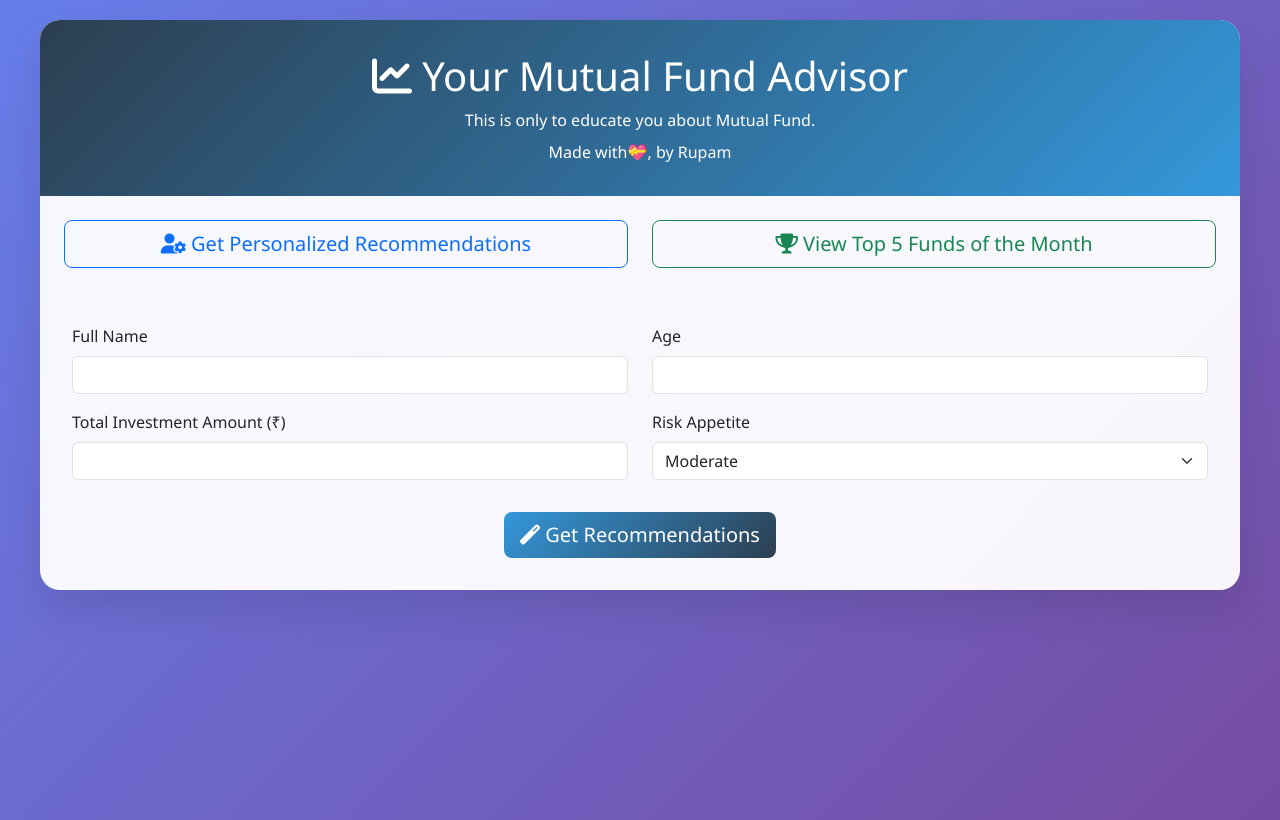
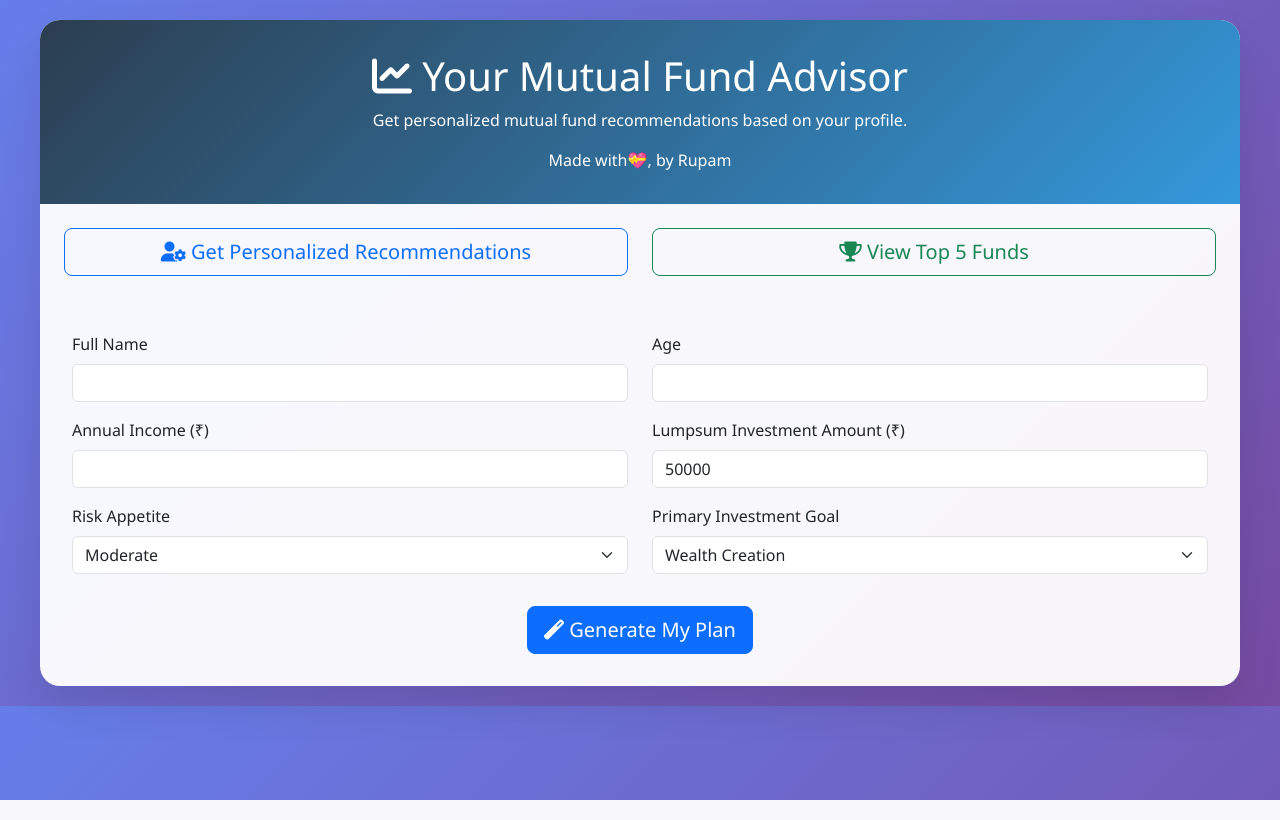
Before and after one commit to RupamMal/MF_advisor, a Flask app: page / in a window 1280 px wide. Run offline with Flask 3, Linux system fonts and the light colour scheme.

Commit message:
Update index.html

```diff
--- a/templates/index.html
+++ b/templates/index.html
@@ -7,78 +7,23 @@
     <link href="https://cdn.jsdelivr.net/npm/bootstrap@5.3.0/dist/css/bootstrap.min.css" rel="stylesheet">
     <link href="https://cdnjs.cloudflare.com/ajax/libs/font-awesome/6.0.0/css/all.min.css" rel="stylesheet">
     <style>
-        :root {
-            --primary-color: #2c3e50;
-            --secondary-color: #3498db;
-        }
-        body {
-            font-family: 'Segoe UI', Tahoma, Geneva, Verdana, sans-serif;
-            background: linear-gradient(135deg, #667eea 0%, #764ba2 100%);
-            min-height: 100vh;
-        }
-        .main-container {
-            background: rgba(255, 255, 255, 0.95);
-            border-radius: 20px;
-            box-shadow: 0 20px 40px rgba(0, 0, 0, 0.1);
-            margin: 20px auto;
-            max-width: 1200px;
-        }
-        .header {
-            background: linear-gradient(135deg, var(--primary-color), var(--secondary-color));
-            color: white;
-            padding: 2rem;
-            border-radius: 20px 20px 0 0;
-            text-align: center;
-        }
-        .form-section, .top-funds-section, .results-section {
-            padding: 2rem;
-        }
-        .btn-primary {
-            background: linear-gradient(135deg, var(--secondary-color), var(--primary-color));
-            border: none;
-        }
-        .card {
-            border-radius: 15px;
-            border: none;
-            box-shadow: 0 10px 30px rgba(0, 0, 0, 0.1);
-            margin-bottom: 1.5rem;
-        }
-        .card-header {
-            background: linear-gradient(135deg, var(--primary-color), var(--secondary-color));
-            color: white;
-            border-radius: 15px 15px 0 0 !important;
-        }
-        .loading {
-            display: none;
-            text-align: center;
-            padding: 2rem;
-        }
-        .spinner {
-            width: 50px;
-            height: 50px;
-            border: 5px solid #f3f3f3;
-            border-top: 5px solid var(--secondary-color);
-            border-radius: 50%;
-            animation: spin 1s linear infinite;
-        }
-        @keyframes spin {
-            0% { transform: rotate(0deg); }
-            100% { transform: rotate(360deg); }
-        }
-        .risk-profile {
-            padding: 1rem;
-            border-radius: 10px;
-            margin: 1rem 0;
-            text-align: center;
-            font-weight: bold;
-        }
+        :root { --primary-color: #2c3e50; --secondary-color: #3498db; }
+        body { font-family: 'Segoe UI', sans-serif; background: linear-gradient(135deg, #667eea 0%, #764ba2 100%); }
+        .main-container { background: rgba(255, 255, 255, 0.95); border-radius: 20px; box-shadow: 0 20px 40px rgba(0,0,0,0.1); margin: 20px auto; max-width: 1200px; }
+        .header { background: linear-gradient(135deg, var(--primary-color), var(--secondary-color)); color: white; padding: 2rem; border-radius: 20px 20px 0 0; text-align: center; }
+        .form-section, .top-funds-section, .results-section { padding: 2rem; }
+        .card { border-radius: 15px; border: none; box-shadow: 0 10px 30px rgba(0,0,0,0.1); margin-bottom: 1.5rem; }
+        .card-header { background: linear-gradient(135deg, var(--primary-color), var(--secondary-color)); color: white; border-radius: 15px 15px 0 0 !important; }
+        .loading { display: none; text-align: center; padding: 2rem; }
+        .spinner { width: 50px; height: 50px; border: 5px solid #f3f3f3; border-top: 5px solid var(--secondary-color); border-radius: 50%; animation: spin 1s linear infinite; }
+        @keyframes spin { 0% { transform: rotate(0deg); } 100% { transform: rotate(360deg); } }
+        .risk-profile { padding: 1rem; border-radius: 10px; text-align: center; font-weight: bold; }
         .risk-low { background: #d4edda; color: #155724; }
         .risk-moderate { background: #fff3cd; color: #856404; }
         .risk-high { background: #f8d7da; color: #721c24; }
         .fund-card { border-left: 4px solid var(--secondary-color); margin-bottom: 1rem; }
         .metric-badge { background: #ecf0f1; color: var(--primary-color); padding: 5px 10px; border-radius: 20px; font-size: 0.85rem; margin: 2px; display: inline-block; }
         .insight-card { background: linear-gradient(135deg, #667eea 0%, #764ba2 100%); color: white; border-radius: 15px; padding: 1.5rem; margin: 1rem 0; }
-        .btn-success { background: linear-gradient(135deg, #28a745, #20c997); border: none; }
         pre { white-space: pre-wrap; background: #f8f9fa; border: 1px solid #dee2e6; padding: 1rem; border-radius: 5px; font-size: 0.8rem; color: #333; }
     </style>
 </head>
@@ -88,37 +33,35 @@
             <!-- Header -->
             <div class="header">
                 <h1><i class="fas fa-chart-line"></i> Your Mutual Fund Advisor</h1>
-                <p class="mb-0">This is only to educate you about Mutual Fund.</p>
-                <p class="mb-0 mt-2">Made with💝, by Rupam</p>
+                <p>Get personalized mutual fund recommendations based on your profile.</p>
+                 <p class="mb-0 mt-2">Made with💝, by Rupam</p>
             </div>
 
             <!-- Navigation -->
             <div class="nav-section p-4">
                 <div class="row">
-                    <div class="col-md-6 mb-2 mb-md-0">
-                        <button class="btn btn-outline-primary btn-lg w-100" id="personalizedBtn">
-                            <i class="fas fa-user-cog"></i> Get Personalized Recommendations
-                        </button>
-                    </div>
-                    <div class="col-md-6">
-                        <button class="btn btn-outline-success btn-lg w-100" id="topFundsBtn">
-                            <i class="fas fa-trophy"></i> View Top 5 Funds of the Month
-                        </button>
-                    </div>
+                    <div class="col-md-6 mb-2 mb-md-0"><button class="btn btn-outline-primary btn-lg w-100" id="personalizedBtn"><i class="fas fa-user-cog"></i> Get Personalized Recommendations</button></div>
+                    <div class="col-md-6"><button class="btn btn-outline-success btn-lg w-100" id="topFundsBtn"><i class="fas fa-trophy"></i> View Top 5 Funds</button></div>
                 </div>
             </div>
 
-            <!-- Input Form Section -->
+            <!-- Input Form Section (FULL VERSION) -->
             <div class="form-section" id="inputForm">
                 <form id="recommendationForm">
                     <div class="row">
                         <div class="col-md-6 mb-3"><label for="name" class="form-label">Full Name</label><input type="text" class="form-control" id="name" required></div>
                         <div class="col-md-6 mb-3"><label for="age" class="form-label">Age</label><input type="number" class="form-control" id="age" min="18" max="100" required></div>
-                        <div class="col-md-6 mb-3"><label for="investmentAmount" class="form-label">Total Investment Amount (₹)</label><input type="number" class="form-control" id="investmentAmount" min="1000" required></div>
-                        <div class="col-md-6 mb-3"><label for="riskTolerance" class="form-label">Risk Appetite</label><select class="form-select" id="riskTolerance"><option value="low">Conservative</option><option value="moderate" selected>Moderate</option><option value="high">Aggressive</option></select></div>
+                    </div>
+                    <div class="row">
+                        <div class="col-md-6 mb-3"><label for="annualIncome" class="form-label">Annual Income (₹)</label><input type="number" class="form-control" id="annualIncome" min="100000" required></div>
+                        <div class="col-md-6 mb-3"><label for="investmentAmount" class="form-label">Lumpsum Investment Amount (₹)</label><input type="number" class="form-control" id="investmentAmount" min="1000" value="50000" required></div>
+                    </div>
+                    <div class="row">
+                         <div class="col-md-6 mb-3"><label for="riskTolerance" class="form-label">Risk Appetite</label><select class="form-select" id="riskTolerance"><option value="low">Conservative (Low Risk)</option><option value="moderate" selected>Moderate</option><option value="high">Aggressive (High Risk)</option></select></div>
+                         <div class="col-md-6 mb-3"><label for="investmentGoal" class="form-label">Primary Investment Goal</label><select class="form-select" id="investmentGoal"><option value="retirement">Retirement</option><option value="child_education">Child's Education</option><option value="wealth_creation" selected>Wealth Creation</option><option value="tax_saving">Tax Saving (ELSS)</option></select></div>
                     </div>
                     <div class="text-center mt-3">
-                        <button type="submit" class="btn btn-primary btn-lg"><i class="fas fa-magic"></i> Get Recommendations</button>
+                        <button type="submit" class="btn btn-primary btn-lg"><i class="fas fa-magic"></i> Generate My Plan</button>
                     </div>
                 </form>
             </div>
@@ -126,13 +69,13 @@
             <!-- Loading Section -->
             <div class="loading" id="loading">
                 <div class="spinner mb-3"></div>
-                <h4>Analyzing your profile and generating recommendations...</h4>
+                <h4>Analyzing your profile and generating your personalized plan...</h4>
             </div>
 
             <!-- Top 5 Funds Section -->
             <div class="top-funds-section" id="topFundsSection" style="display: none;">
                 <div class="card">
-                    <div class="card-header"><h5><i class="fas fa-trophy"></i> Top 5 Mutual Funds of the Month</h5></div>
+                    <div class="card-header"><h5><i class="fas fa-trophy"></i> Top 5 Mutual Funds</h5></div>
                     <div class="card-body">
                         <div class="btn-group w-100 mb-3" role="group">
                             <input type="radio" class="btn-check" name="fundCategory" id="largeCap" value="large_cap" checked><label class="btn btn-outline-primary" for="largeCap">Large Cap</label>
@@ -146,17 +89,13 @@
             </div>
 
             <!-- Results Section -->
-            <div class="results-section" id="resultsSection" style="display: none;">
-                <!-- Content will be generated by JavaScript -->
-            </div>
+            <div class="results-section" id="resultsSection" style="display: none;"></div>
         </div>
     </div>
 
     <script src="https://cdn.jsdelivr.net/npm/bootstrap@5.3.0/dist/js/bootstrap.bundle.min.js"></script>
     <script src="https://cdn.jsdelivr.net/npm/chart.js"></script>
     <script>
-        let allocationChart = null;
-
         // --- Navigation Logic ---
         const inputForm = document.getElementById('inputForm');
         const topFundsSection = document.getElementById('topFundsSection');
@@ -173,7 +112,7 @@
             inputForm.style.display = 'none';
             topFundsSection.style.display = 'block';
             resultsSection.style.display = 'none';
-            loadTopFunds('large_cap'); // Load default category
+            loadTopFunds('large_cap');
         });
 
         // --- Top Funds Logic ---
@@ -183,58 +122,57 @@
 
         async function loadTopFunds(category) {
             const contentDiv = document.getElementById('topFundsContent');
-            contentDiv.innerHTML = '<div class="text-center"><div class="spinner-border" role="status"><span class="visually-hidden">Loading...</span></div></div>';
-
+            contentDiv.innerHTML = '<div class="text-center"><div class="spinner-border" role="status"></div></div>';
             try {
                 const response = await fetch('/top-funds', {
                     method: 'POST',
                     headers: { 'Content-Type': 'application/json' },
-                    body: JSON.stringify({ category: category })
+                    body: JSON.stringify({ category })
                 });
                 const data = await response.json();
-
                 if (data.success) {
-                    displayTopFunds(data.funds, category);
+                    displayTopFunds(data.funds);
                 } else {
-                    contentDiv.innerHTML = `<div class="alert alert-danger"><strong>Error:</strong> ${data.error}<br><pre>${data.debug_traceback || ''}</pre></div>`;
+                    contentDiv.innerHTML = `<div class="alert alert-danger"><strong>Error:</strong> ${data.error}</div>`;
                 }
             } catch (error) {
-                contentDiv.innerHTML = `<div class="alert alert-danger">A network error occurred: ${error.message}</div>`;
+                contentDiv.innerHTML = `<div class="alert alert-danger">Network error: ${error.message}</div>`;
             }
         }
 
-        function displayTopFunds(funds, category) {
+        function displayTopFunds(funds) {
             const container = document.getElementById('topFundsContent');
             if (!funds || funds.length === 0) {
-                container.innerHTML = '<p>No funds found for this category.</p>';
+                container.innerHTML = '<p class="text-center">No funds found for this category.</p>';
                 return;
             }
-            let html = funds.map((fund, index) => `
+            container.innerHTML = funds.map((fund, index) => `
                 <div class="fund-card p-3 mb-2">
-                    <h6><span class="badge bg-primary me-2">#${index + 1}</span>${fund.name}</h6>
+                    <h6><span class="badge bg-primary me-2">#${index + 1}</span>${fund.name || 'N/A'}</h6>
                     <div>
-                        <span class="metric-badge">5Y Return: ${fund.sip_5yr_return?.toFixed(2) || 'N/A'}%</span>
-                        <span class="metric-badge">Expense: ${fund.expense_ratio?.toFixed(2) || 'N/A'}%</span>
+                        <span class="metric-badge">5Y Return: ${fund.sip_5yr_return?.toFixed(2) ?? 'N/A'}%</span>
+                        <span class="metric-badge">Expense: ${fund.expense_ratio?.toFixed(2) ?? 'N/A'}%</span>
+                        <span class="metric-badge">Score: ${fund.score?.toFixed(2) ?? 'N/A'}</span>
                         <a href="${fund.grow_url || '#'}" target="_blank" class="btn btn-sm btn-success float-end">View</a>
                     </div>
-                </div>
-            `).join('');
-            container.innerHTML = html;
+                </div>`).join('');
         }
 
-        // --- Main Form Submission Logic ---
+        // --- Main Form Submission ---
         document.getElementById('recommendationForm').addEventListener('submit', async (e) => {
             e.preventDefault();
             inputForm.style.display = 'none';
             loadingSection.style.display = 'block';
             resultsSection.style.display = 'none';
 
+            // Collect all data from the full form
             const formData = {
                 name: document.getElementById('name').value,
                 age: document.getElementById('age').value,
+                annual_income: document.getElementById('annualIncome').value,
                 investment_amount: document.getElementById('investmentAmount').value,
                 risk_tolerance: document.getElementById('riskTolerance').value,
-                // Add other form fields here if you expand the form later
+                investment_goal: document.getElementById('investmentGoal').value,
             };
 
             try {
@@ -253,94 +191,69 @@
             }
         });
 
-        // --- Results Display Logic (FAILSAFE VERSION) ---
+        // --- Bulletproof Results Display Function ---
         function displayResults(data) {
-            console.log("Received data from backend:", data); // For debugging
             const container = document.getElementById('resultsSection');
 
-            // This is the failsafe block. It checks for any error and displays it.
+            // Failsafe: If backend reports an error, display it and stop.
             if (data.success !== true) {
-                let errorMessage = `<p><strong>Error:</strong> ${data.error || 'An unknown error occurred on the server.'}</p>`;
-
-                // If the backend sent detailed debug info, show it!
+                let errorMessage = `<p><strong>Error:</strong> ${data.error || 'An unknown error occurred.'}</p>`;
                 if (data.debug_traceback) {
-                    errorMessage += `
-                        <h6>Technical Details (Traceback):</h6>
-                        <pre>${data.debug_traceback}</pre>
-                    `;
+                    errorMessage += `<h6>Technical Details:</h6><pre>${data.debug_traceback}</pre>`;
                 }
-
-                container.innerHTML = `
-                    <div class="card">
-                        <div class="card-header bg-danger text-white">
-                            <h5><i class="fas fa-exclamation-triangle"></i> Application Error</h5>
-                        </div>
-                        <div class="card-body">${errorMessage}</div>
-                    </div>`;
-                return; // Stop the function here.
+                container.innerHTML = `<div class="card"><div class="card-header bg-danger text-white"><h5>Application Error</h5></div><div class="card-body">${errorMessage}</div></div>`;
+                return;
             }
 
-            // If we get here, success is true and we can safely render the page.
-            // We still use optional chaining (?.) as a best practice.
-            const userInfo = data.user_info || {};
-            const recommendations = data.recommendations || {};
-            const llmAnalysis = data.llm_analysis || {};
+            // If successful, safely render the data.
+            const { user_info = {}, recommendations = {}, llm_analysis = {} } = data;
             const riskValue = recommendations.risk_profile;
 
             let html = `
-                <!-- User Summary -->
                 <div class="card">
-                    <div class="card-header"><h5><i class="fas fa-user"></i> Your Investment Profile</h5></div>
+                    <div class="card-header"><h5><i class="fas fa-user"></i> Your Profile</h5></div>
                     <div class="card-body">
-                        <p><strong>Name:</strong> ${userInfo.name || 'N/A'}</p>
-                        <p><strong>Investment:</strong> ₹${userInfo.investment_amount?.toLocaleString() || 'N/A'}</p>
+                        <p><strong>Name:</strong> ${user_info.name || 'N/A'}</p>
+                        <p><strong>Investment:</strong> ₹${user_info.investment_amount?.toLocaleString() || 'N/A'}</p>
                         ${riskValue ? `<div class="risk-profile risk-${riskValue}">${riskValue.toUpperCase()} RISK</div>` : ''}
                     </div>
                 </div>
+                <div class="card">
+                    <div class="card-header"><h5><i class="fas fa-brain"></i> AI Summary</h5></div>
+                    <div class="card-body">${llm_analysis.summary || '<p>AI summary could not be generated.</p>'}</div>
+                </div>`;
 
-                <!-- AI Analysis Summary -->
-                <div class="card">
-                    <div class="card-header"><h5><i class="fas fa-brain"></i> AI Analysis Summary</h5></div>
-                    <div class="card-body">${llmAnalysis.summary || 'No summary available.'}</div>
-                </div>
-            `;
-
-            // Key Insights
-            if (llmAnalysis.key_insights && llmAnalysis.key_insights.length > 0) {
+            if (llm_analysis.key_insights && llm_analysis.key_insights.length > 0) {
                 html += `
                 <div class="card">
                     <div class="card-header"><h5><i class="fas fa-lightbulb"></i> Key Insights</h5></div>
                     <div class="card-body">
-                        ${llmAnalysis.key_insights.map(insight => `<div class="insight-card p-3 mb-2">${insight}</div>`).join('')}
+                        ${llm_analysis.key_insights.map(insight => `<div class="insight-card p-3 mb-2">${insight}</div>`).join('')}
                     </div>
                 </div>`;
             }
 
-            // Fund Recommendations
             if (recommendations.recommendations) {
                 html += `
                 <div class="card">
                     <div class="card-header"><h5><i class="fas fa-stream"></i> Recommended Funds</h5></div>
                     <div class="card-body">`;
-
                 for (const [category, funds] of Object.entries(recommendations.recommendations)) {
-                    html += `<h6>${category.replace('_', ' ').toUpperCase()}</h6>`;
                     if (funds && funds.length > 0) {
+                        html += `<h6>${category.replace(/_/g, ' ').toUpperCase()}</h6>`;
                         html += funds.map(fund => `
                             <div class="fund-card p-3 mb-2">
                                 <strong>${fund.name || 'Unnamed Fund'}</strong>
                                 <div>
-                                    <span class="metric-badge">5Y: ${fund.sip_5yr_return?.toFixed(2) || 'N/A'}%</span>
-                                    <span class="metric-badge">Exp: ${fund.expense_ratio?.toFixed(2) || 'N/A'}%</span>
+                                    <span class="metric-badge">5Y Return: ${fund.sip_5yr_return?.toFixed(2) ?? 'N/A'}%</span>
+                                    <span class="metric-badge">Expense: ${fund.expense_ratio?.toFixed(2) ?? 'N/A'}%</span>
                                     <a href="${fund.grow_url || '#'}" target="_blank" class="btn btn-sm btn-success float-end">View</a>
                                 </div>
-                            </div>
-                        `).join('');
+                            </div>`).join('');
                     }
                 }
                 html += `</div></div>`;
             }
-
             container.innerHTML = html;
         }
     </script>
```
